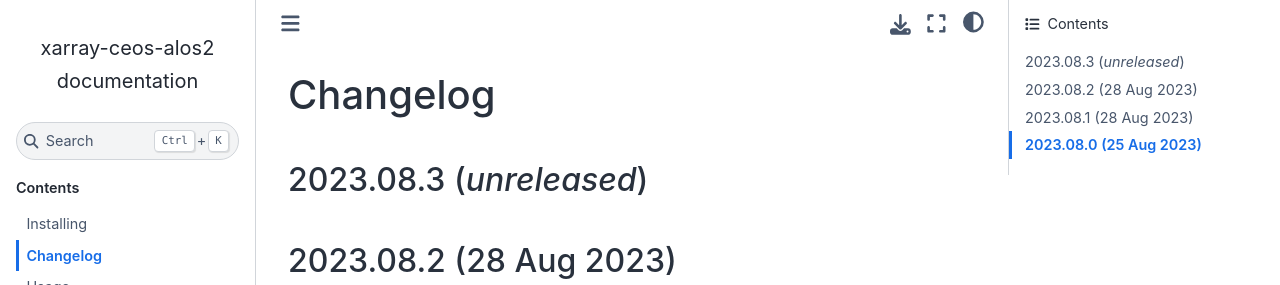
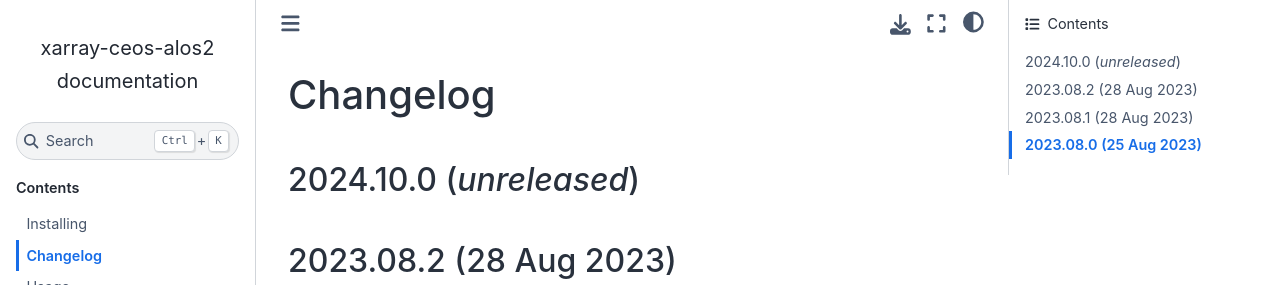
Before and after one commit to umr-lops/xarray-ceos-alos2, a Sphinx documentation site: the page built from docs/changelog.md, in a window 1280 px wide. Shown: the top 285 px of the page. Built offline with Sphinx 7.4.7 and the Sphinx Book theme 1.1.4, drawn with Linux system fonts in a browser that asks for light colours.

Commit message:
update the expected version

```diff
--- a/docs/changelog.md
+++ b/docs/changelog.md
@@ -1,6 +1,6 @@
 # Changelog
 
-## 2023.08.3 (_unreleased_)
+## 2024.10.0 (_unreleased_)
 
 ## 2023.08.2 (28 Aug 2023)
 
```
